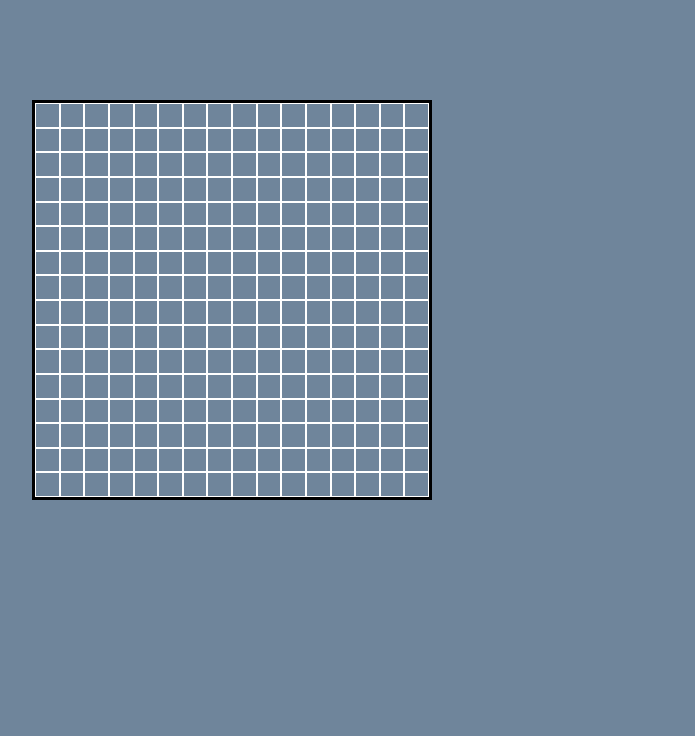
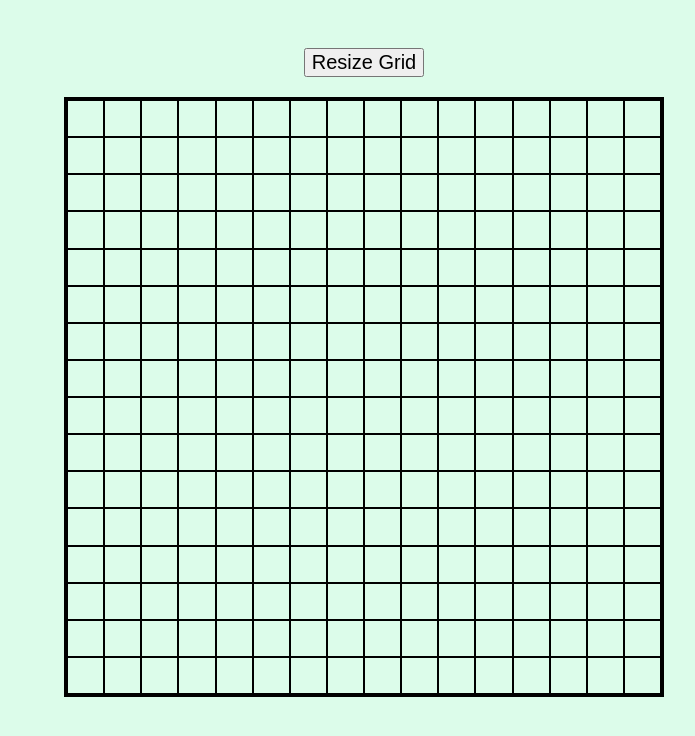
Before and after one commit to Davidpv7/Etch-a-Sketch, a plain HTML site: page index.html in a window 1280 px wide. Shown: the whole page, without its empty margins (276-971 px from the left). Drawn offline with Linux system fonts and the light colour scheme.

Commit message:
project ready

```diff
--- a/index.css
+++ b/index.css
@@ -1,18 +1,25 @@
 * {
     box-sizing: border-box;
 }
+
+#mainBox {
+    display: flex;
+    flex-direction: column;
+    align-items: center;
+    padding: 40px;
+}
+
 body {
-    background-color: rgb(111, 133, 155);
+    background-color: rgba(27, 236, 118, 0.153);
 }
 
 .container {
     border: black solid 3px;
     display: flex;
     flex-direction: column;
-    width: 400px;
-    height: 400px;
-    margin-top: 100px;
-    margin-left: 300px;
+    justify-content: center;
+    width: 600px;
+    height: 600px;
 }
 
 .div {
@@ -21,8 +28,21 @@ body {
 }
 
 .square {
-    border: white solid 1px;
+    border: black solid 1px;
     display: flex;
     flex: 1;
     aspect-ratio: 1 / 1;
 }
+
+.hovered {
+    background-color: black;
+}
+
+#resizeBtn {
+    display: flex;
+    flex-direction: column;
+    justify-content: center;
+    margin: auto;
+    font-size: 20px ;
+    margin-bottom: 20px;
+}
--- a/index.html
+++ b/index.html
@@ -8,6 +8,9 @@
     <link rel="stylesheet" href="index.css">
 </head>
 <body>
+    <div id="mainBox">
+    <button id="resizeBtn">Resize Grid</button>
     <div id="mainContainer" class="container"></div>
+    </div>
 </body>
 </html>
--- a/index.js
+++ b/index.js
@@ -1,6 +1,7 @@
 const numOfDivs = 16;
+const containerMain = document.getElementById('mainContainer');
+const resizeBtn = document.getElementById('resizeBtn')
 
-const containerMain = document.getElementById('mainContainer');
 
 function createDivs(num){
     for(let row = 0; row < num; row++){
@@ -12,8 +13,23 @@ function createDivs(num){
             const square = document.createElement("div");
             newDiv.appendChild(square);
             square.className = "square";
+            square.addEventListener("mouseover", () => {
+                square.classList.add('hovered');
+            })
         }
     }
 }
 
+resizeBtn.addEventListener("click", () => {
+    let userInput = prompt("Enter grid size");
+    let newSize = parseInt(userInput);
+    if (isNaN(newSize) || newSize < 1  || newSize > 100){
+        alert("Please enter a valid number between 1 and 100");
+        return;
+    }
+    containerMain.innerHTML = '';
+    createDivs(newSize)
+});
+
+
 createDivs(numOfDivs);
```
